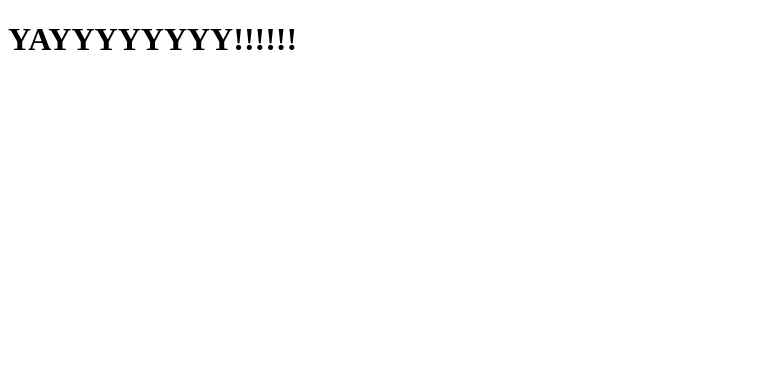
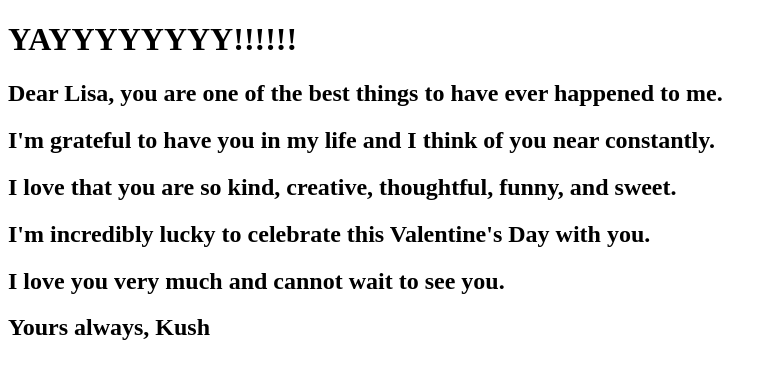
Before and after one commit to azure219/azure219.github.io, a plain HTML site: page yes.html in a window 1280 px wide. Shown: the whole page, without its empty margins (0-777 px from the left). Drawn offline with Linux system fonts and the light colour scheme.

Commit message:
Update yes.html

```diff
--- a/yes.html
+++ b/yes.html
@@ -2,5 +2,11 @@
 <html>
 <body>
   <h1 onclick="document.location='index.html'">YAYYYYYYYY!!!!!!</h1>
+  <h2>Dear Lisa, you are one of the best things to have ever happened to me.</h2>
+  <h2>I'm grateful to have you in my life and I think of you near constantly.</h2>
+  <h2>I love that you are so kind, creative, thoughtful, funny, and sweet.</h2>
+  <h2>I'm incredibly lucky to celebrate this Valentine's Day with you.</h2>
+  <h2>I love you very much and cannot wait to see you.</h2>
+  <h2>Yours always, Kush</h2>
 </body>
 </html>
```
